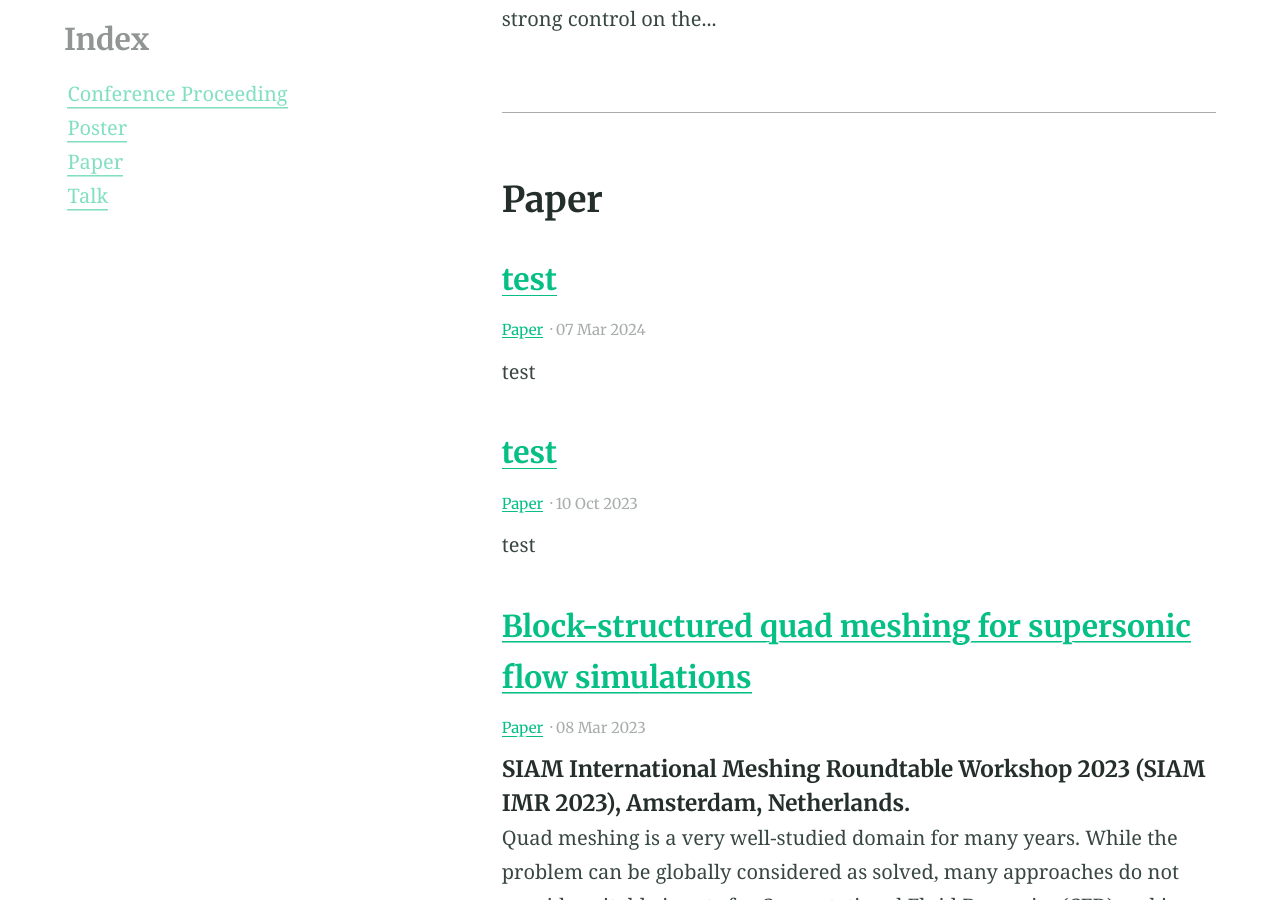
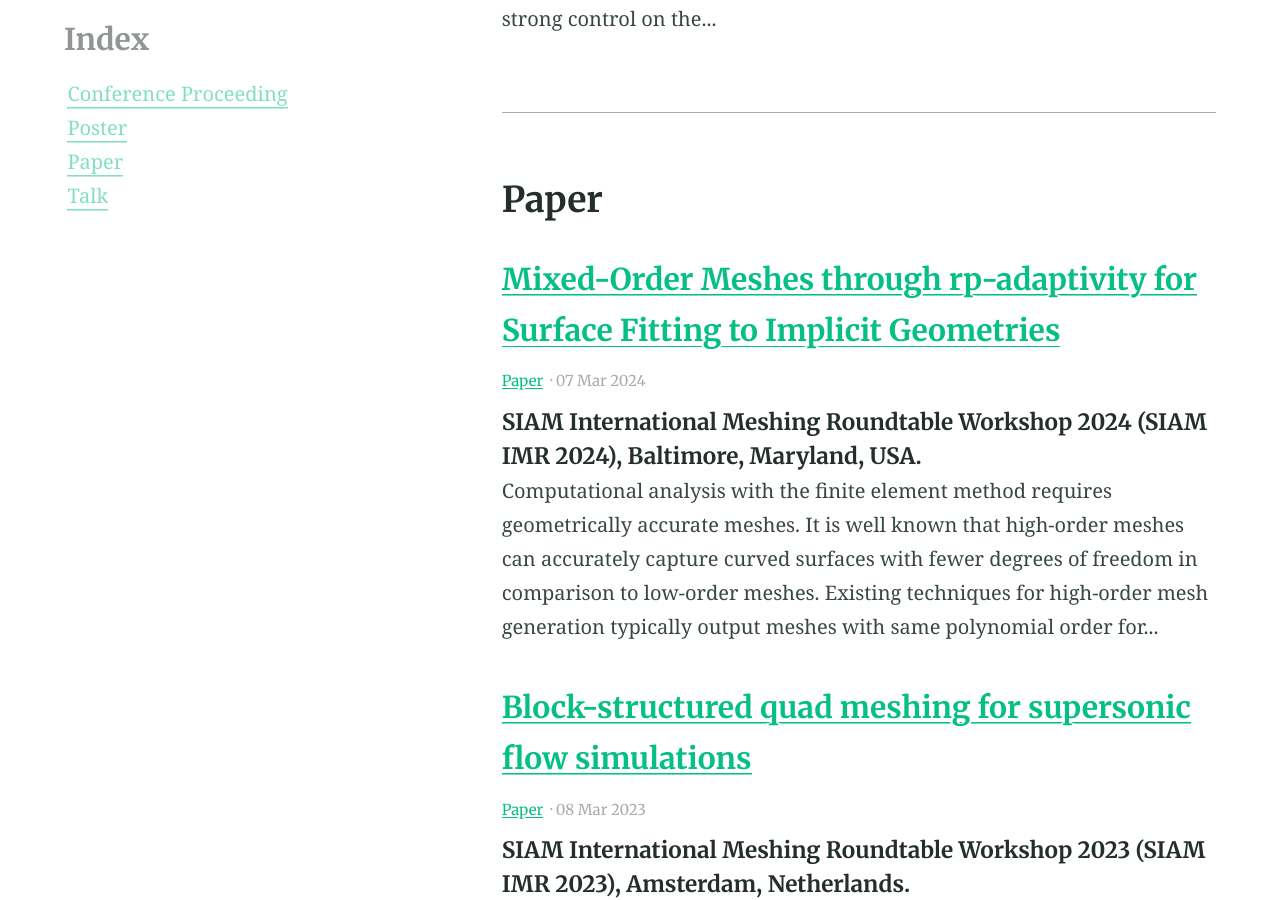
Before and after one commit to claireroche/claireroche.github.io, a Jekyll site: the page built from categories.md, in a window 1280 px wide and 900 px high, scrolled down 1488 px. Built offline with Jekyll 4.4.1, drawn with Linux system fonts in a browser that asks for light colours; a style sheet for code colours, icons or effects is not loaded.

Commit message:
add paper

```diff
--- a/_posts/2024-03-07-paper-imr.md
+++ b/_posts/2024-03-07-paper-imr.md
@@ -1,8 +1,15 @@
 ---
-title: test
+title: Mixed-Order Meshes through rp-adaptivity for Surface Fitting to Implicit Geometries
 categories:
 - Paper
 feature_image: "https://raw.githubusercontent.com/claireroche/claireroche.github.io/main/images/blossoms.png"
 ---
 
-test
+##### SIAM International Meshing Roundtable Workshop 2024 (SIAM IMR 2024), Baltimore, Maryland, USA.
+
+Computational analysis with the finite element method requires geometrically accurate meshes. It is well known that high-order meshes can accurately capture curved surfaces with fewer degrees of freedom in comparison to low-order meshes. Existing techniques for high-order mesh generation typically output meshes with same polynomial order for all elements. However, high order elements away from curvilinear boundaries or interfaces increase the computational cost of the simulation without increasing geometric accuracy. In prior work, we have presented one such approach for generating body-fitted uniform-order meshes that takes a given mesh and morphs it to align with the surface of interest prescribed as the zero isocontour of a level-set function. We extend this method to generate mixed-order meshes such that curved surfaces of the domain are discretized with high-order elements, while low-order elements are used elsewhere. Numerical experiments demonstrate the robustness of the approach and show that it can be used to generate mixed-order meshes that are much more efficient than high uniform-order meshes. The proposed approach is purely algebraic, and extends to different types of elements (quadrilaterals/triangles/tetrahedron/hexahedra) in two- and three-dimensions.
+
+<!-- more -->
+
+
+_Paper available on [arxiv](https://arxiv.org/abs/2401.16369)_
```
Also changed, not shown: _posts/2023-10-10-test.md (deleted, +0 -8 lines).
